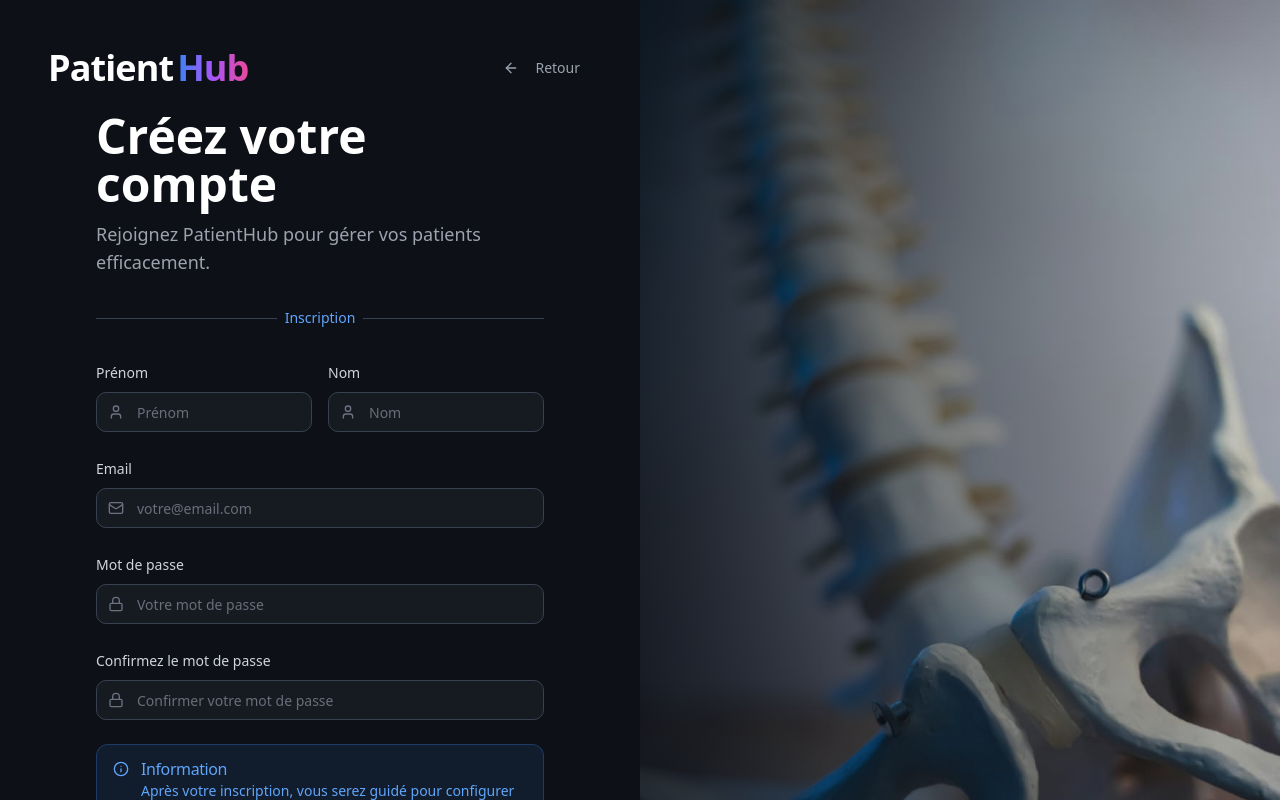
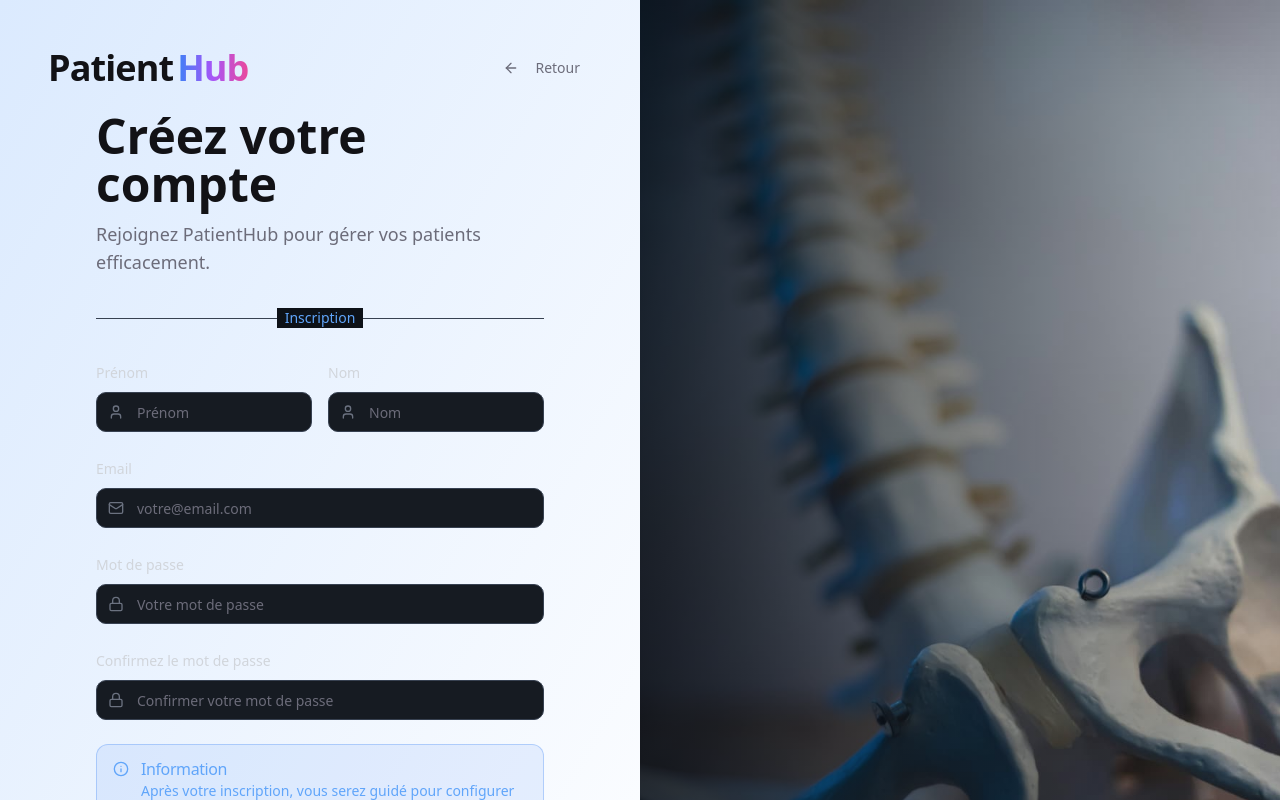
Before and after one commit to FloAFDEV/osteopraxis-app, a React (Vite) app: page /register in a window 1280 px wide. Shown: the top 800 px of the page. Built offline with nearby package versions, Linux system fonts and the light colour scheme; no server answers; the database is empty.

Commit message:
Refactor: Match login/register page colors
Adjust login and register page styling to align with the homepage's color scheme.

```diff
--- a/src/pages/LoginPage.tsx
+++ b/src/pages/LoginPage.tsx
@@ -82,10 +82,10 @@ const LoginPage = () => {
 	return (
 		<div className="min-h-screen flex">
 			{/* Left section - Login form */}
-			<div className="w-full lg:w-1/2 flex flex-col justify-between p-8 md:p-12 bg-[#0d1117]">
+			<div className="w-full lg:w-1/2 flex flex-col justify-between p-8 md:p-12 bg-gradient-to-br from-blue-100 to-white dark:from-slate-950 dark:to-slate-900">
 				<div className="mb-6 flex items-center justify-between">
 					<h1 className="text-4xl font-extrabold tracking-tight">
-						<span className="text-white">Patient</span>
+						<span className="text-foreground">Patient</span>
 						<span className="ml-1 bg-clip-text text-transparent bg-gradient-to-r from-blue-500 via-purple-500 to-pink-500">
 							Hub
 						</span>
@@ -93,7 +93,7 @@ const LoginPage = () => {
 					<Button
 						variant="ghost"
 						size="sm"
-						className="text-gray-400 hover:text-white hover:bg-gray-800 transition-colors"
+						className="text-muted-foreground hover:text-foreground hover:bg-muted transition-colors"
 						asChild
 					>
 						<Link to="/" className="flex items-center gap-2">
@@ -106,10 +106,10 @@ const LoginPage = () => {
 				<div className="flex-grow flex items-center justify-center">
 					<div className="w-full max-w-md space-y-8">
 						<div>
-							<h2 className="text-3xl md:text-4xl lg:text-5xl font-bold text-white mb-3">
+							<h2 className="text-3xl md:text-4xl lg:text-5xl font-bold text-foreground mb-3">
 								Votre espace dédié aux ostéopathes
 							</h2>
-							<p className="text-gray-400 text-lg">
+							<p className="text-muted-foreground text-lg">
 								Connectez-vous pour consulter vos dossiers.
 							</p>
 						</div>
--- a/src/pages/RegisterPage.tsx
+++ b/src/pages/RegisterPage.tsx
@@ -155,10 +155,10 @@ const RegisterPage = () => {
   return (
     <div className="min-h-screen flex">
       {/* Left section - Register form */}
-      <div className="w-full lg:w-1/2 flex flex-col justify-between p-8 md:p-12 bg-[#0d1117]">
+      <div className="w-full lg:w-1/2 flex flex-col justify-between p-8 md:p-12 bg-gradient-to-br from-blue-100 to-white dark:from-slate-950 dark:to-slate-900">
 				<div className="mb-6 flex items-center justify-between">
 					<h1 className="text-4xl font-extrabold tracking-tight">
-						<span className="text-white">Patient</span>
+						<span className="text-foreground">Patient</span>
 						<span className="ml-1 bg-clip-text text-transparent bg-gradient-to-r from-blue-500 via-purple-500 to-pink-500">
 							Hub
 						</span>
@@ -167,7 +167,7 @@ const RegisterPage = () => {
 						variant="ghost"
 						size="sm"
 						onClick={() => navigate('/')}
-						className="text-gray-400 hover:text-white hover:bg-gray-800/50 transition-colors"
+						className="text-muted-foreground hover:text-foreground hover:bg-muted transition-colors"
 					>
 						<ArrowLeft className="h-4 w-4 mr-2" />
 						Retour
@@ -177,10 +177,10 @@ const RegisterPage = () => {
         <div className="flex-grow flex items-center justify-center">
           <div className="w-full max-w-md space-y-8">
             <div>
-              <h2 className="text-3xl md:text-4xl lg:text-5xl font-bold text-white mb-3">
+              <h2 className="text-3xl md:text-4xl lg:text-5xl font-bold text-foreground mb-3">
                 Créez votre compte
               </h2>
-              <p className="text-gray-400 text-lg">
+              <p className="text-muted-foreground text-lg">
                 Rejoignez PatientHub pour gérer vos patients efficacement.
               </p>
             </div>
```
